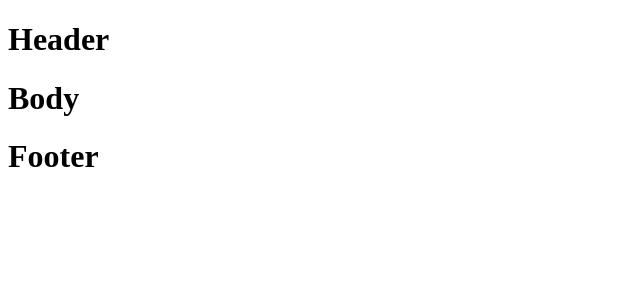
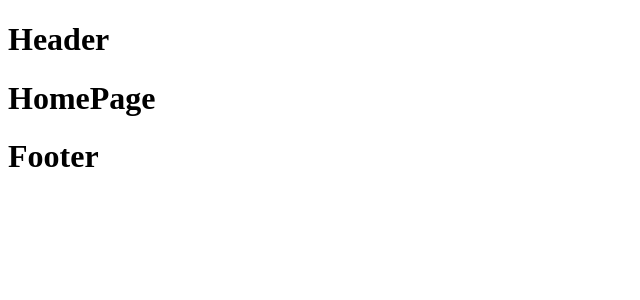
Before and after one commit to tunglvm/banmyShop, a React (Create React App) app in the folder fe/banmyshop/: page / in a window 1280 px wide. Shown: the top 300 px of the page, without its empty margins (0-640 px from the left). Built offline with nearby package versions, Linux system fonts and the light colour scheme.

Commit message:
masterlayout

```diff
--- a/fe/banmyshop/src/pages/users/homePage/index.js
+++ b/fe/banmyshop/src/pages/users/homePage/index.js
@@ -1,13 +1,7 @@
 import {memo} from "react"; //PureComponent cho Function Component
 
 const HomePage = () => {
-    return (
-        <>
-            <h1>Header</h1>
-            <h1>Body</h1>
-            <h1>Footer</h1>
-        </>
-    );
+    return <h1>HomePage</h1>;
 };
 
 export default memo(HomePage); //tránh render lại khi props không thay đổi
--- /dev/null
+++ b/fe/banmyshop/src/pages/users/profilePage/index.js
@@ -0,0 +1,7 @@
+import {memo} from "react"; //PureComponent cho Function Component
+
+const ProfilePage = () => {
+    return <h1>ProfilePage</h1>;
+};
+
+export default memo(ProfilePage); //tránh render lại khi props không thay đổi
--- /dev/null
+++ b/fe/banmyshop/src/pages/users/theme/footer/index.js
@@ -0,0 +1,7 @@
+import {memo} from "react"; //PureComponent cho Function Component
+
+const Footer = () => {
+    return <h1>Footer</h1>;
+};
+
+export default memo(Footer); //tránh render lại khi props không thay đổi
--- /dev/null
+++ b/fe/banmyshop/src/pages/users/theme/header/index.js
@@ -0,0 +1,7 @@
+import {memo} from "react"; //PureComponent cho Function Component
+
+const Header = () => {
+    return <h1>Header</h1>;
+};
+
+export default memo(Header); //tránh render lại khi props không thay đổi
--- /dev/null
+++ b/fe/banmyshop/src/pages/users/theme/masterLayout/index.js
@@ -0,0 +1,16 @@
+import {memo} from "react"; //PureComponent cho Function Component
+import Header from "../header";
+import Footer from "../footer";
+
+
+const MasterLayout = ({ children, ...props}) => {
+    return (
+        <div {...props}>
+            <Header />
+            {children}
+            <Footer />
+        </div>
+    );
+};
+
+export default memo(MasterLayout); //tránh render lại khi props không thay đổi
--- a/fe/banmyshop/src/router.js
+++ b/fe/banmyshop/src/router.js
@@ -1,6 +1,8 @@
 import { Routes, Route } from "react-router-dom";
 import HomePage from "./pages/users/homePage";
 import { ROUTER } from "./utils/router";
+import MasterLayout from "./pages/users/theme/masterLayout";
+import ProfilePage from "./pages/users/profilePage";
 
 const renderUserRouter = () => {
     const userRouter = [ //mảng các phần tử
@@ -8,9 +10,14 @@ const renderUserRouter = () => {
             path: ROUTER.USER.HOME, // gọi trong "./utils/router"
             component: <HomePage />
         },
+        {
+            path: ROUTER.USER.PROFILE, // gọi trong "./utils/router"
+            component: <ProfilePage />
+        },
     ]
 
     return(
+        <MasterLayout>
             <Routes>
                 {
                     //Dùng map để lặp lại từng phần tử trong mảng 'userRouter'
@@ -21,8 +28,9 @@ const renderUserRouter = () => {
                     ))
                 }
             </Routes>
-    )
-}
+        </MasterLayout>
+    );
+};
 
 const RouterCustom = () => {
     return renderUserRouter();
--- a/fe/banmyshop/src/utils/router.js
+++ b/fe/banmyshop/src/utils/router.js
@@ -4,5 +4,6 @@
 export const ROUTER = { //quản lý tất cả đường dẫn (route) ở 1 nơi duy nhất
     USER: {
         HOME: "", //index route (route mặc định)
+        PROFILE: "profile", //eg:
     }
 }
```
Also changed, not shown: fe/banmyshop/src/pages/users/profilePage/style.scss (added). Lines whose indentation alone changed are shown as unchanged.
